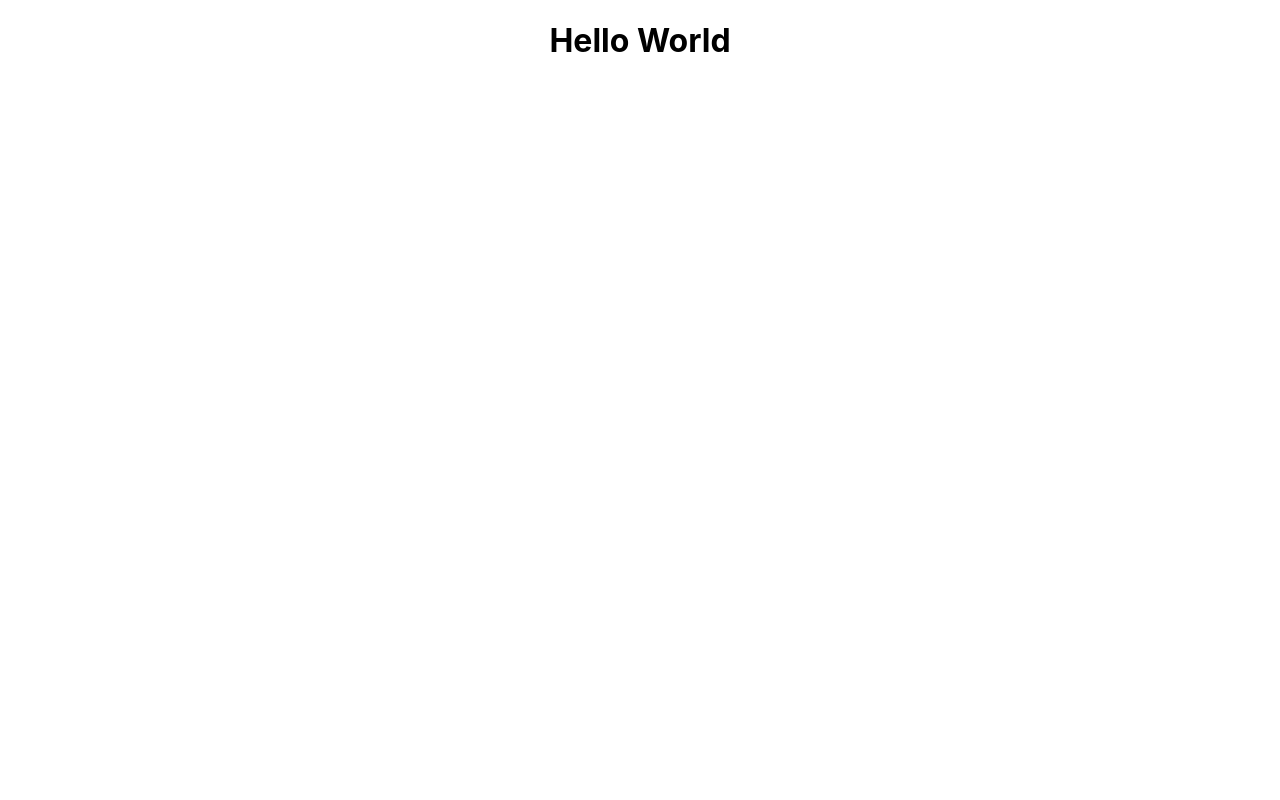
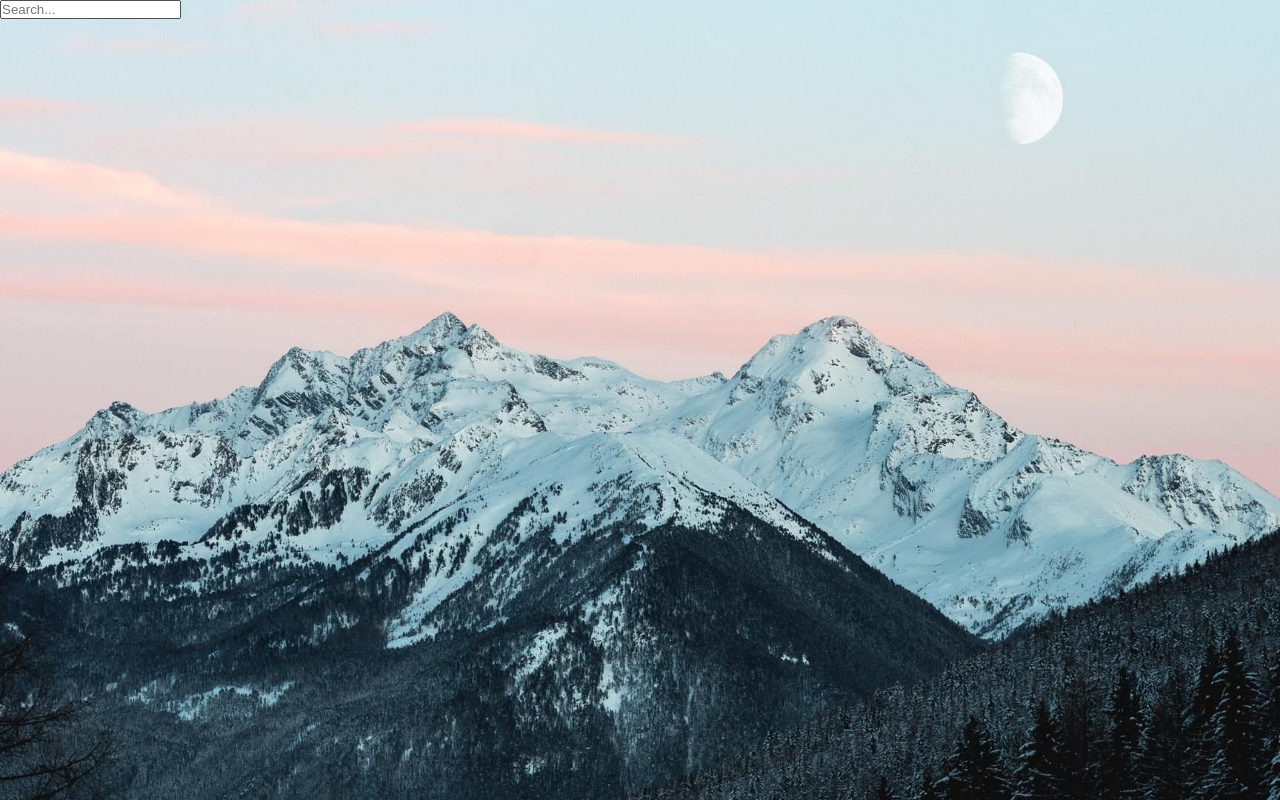
Before and after one commit to Mitchell-McShane/React_Weather_App, a React (Create React App) app: page / in a window 1280 px wide. Built offline with nearby package versions, Linux system fonts and the light colour scheme.

Commit message:
Added background and search bar

```diff
--- a/src/App.css
+++ b/src/App.css
@@ -1,38 +1,20 @@
-.App {
-  text-align: center;
+* {
+  margin: 0;
+  padding: 0;
+  box-sizing: border-box;
 }
 
-.App-logo {
-  height: 40vmin;
-  pointer-events: none;
+body {
+  font-family: 'montseratt', sans-serif;
 }
 
-@media (prefers-reduced-motion: no-preference) {
-  .App-logo {
-    animation: App-logo-spin infinite 20s linear;
-  }
+.App {
+  background-image: url('./images/cold-bg.jpg');
+  background-size: cover;
+  background-position: bottom;
+  transition: 0.4s ease;
 }
 
-.App-header {
-  background-color: #282c34;
+main {
   min-height: 100vh;
-  display: flex;
-  flex-direction: column;
-  align-items: center;
-  justify-content: center;
-  font-size: calc(10px + 2vmin);
-  color: white;
 }
-
-.App-link {
-  color: #61dafb;
-}
-
-@keyframes App-logo-spin {
-  from {
-    transform: rotate(0deg);
-  }
-  to {
-    transform: rotate(360deg);
-  }
-}
--- a/src/App.js
+++ b/src/App.js
@@ -9,7 +9,15 @@ const api = {
 function App() {
   return (
     <div className="App">
-      <h1>Hello World</h1>
+      <main>
+        <div className="search-box">
+          <input
+            type="text"
+            className="search-bar"
+            placeholder="Search..."
+          />
+        </div>
+      </main>
     </div>
   );
 }
```
Also changed, not shown: src/images/cold-bg.jpg (added), src/images/warm-bg.jpg (added).
